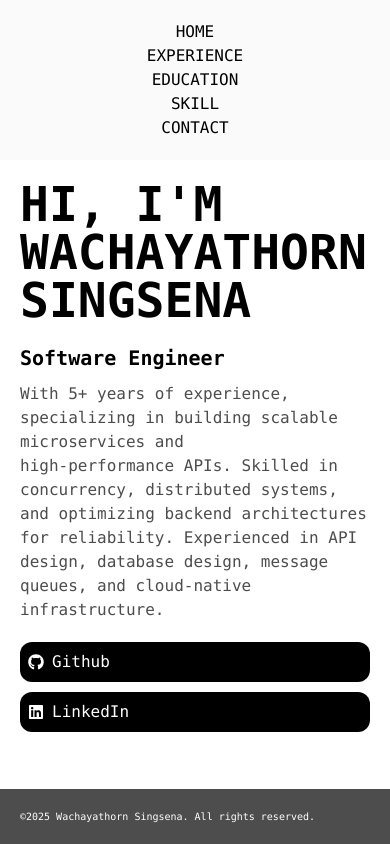
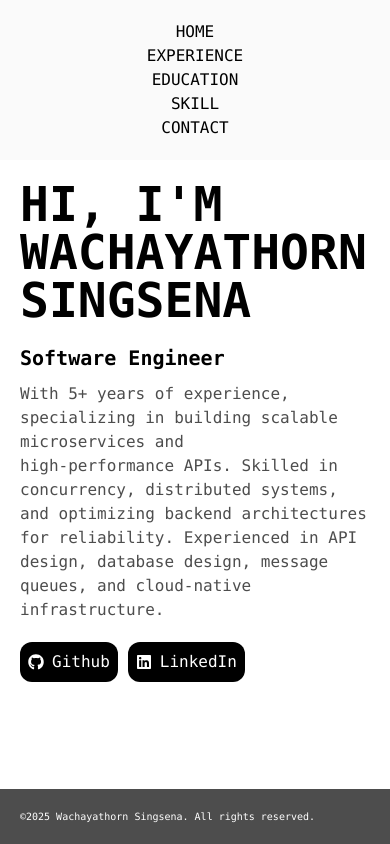
Before and after one commit to wachayathorn/introduce-myself, a Next.js app: page / in a window 390 px wide. Built offline with nearby package versions, Linux system fonts and the light colour scheme; a web font is replaced by a local one.

Commit message:
fix col reponsive

```diff
--- a/app/components/welcome/welcome.tsx
+++ b/app/components/welcome/welcome.tsx
@@ -13,7 +13,7 @@ export default function Welcome() {
         design, database design, message queues, and cloud-native
         infrastructure.
       </p>
-      <div className="grid grid-cols md:flex md:flex-row pt-5 gap-2.5">
+      <div className="flex flex-col-2 md:flex md:flex-row pt-5 gap-2.5">
         <a
           href="https://github.com/wachayathorn"
           target="_blank"
@@ -25,7 +25,7 @@ export default function Welcome() {
         <a
           href="https://linkedin.com/in/wachayathorn"
           target="_blank"
-          className="bg-black flex flex-row h-auto w-auto gap-2 p-2 rounded-xl items-center text-white hover:bg-[#FAFAFA] hover:text-black"
+          className="bg-black flex flex-row h-auto gap-2 p-2 rounded-xl items-center text-white hover:bg-[#FAFAFA] hover:text-black"
         >
           <FaLinkedin />
           LinkedIn
```
